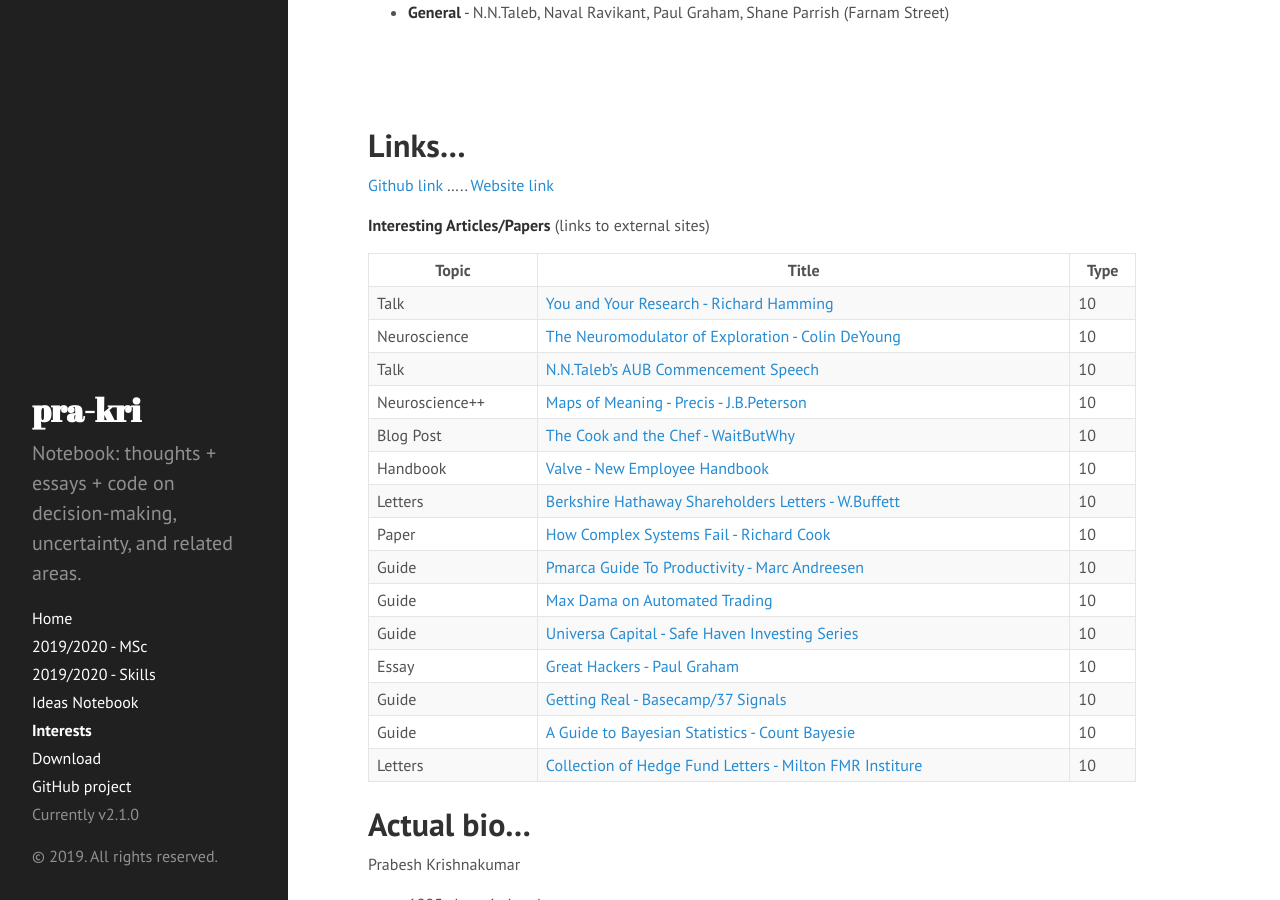
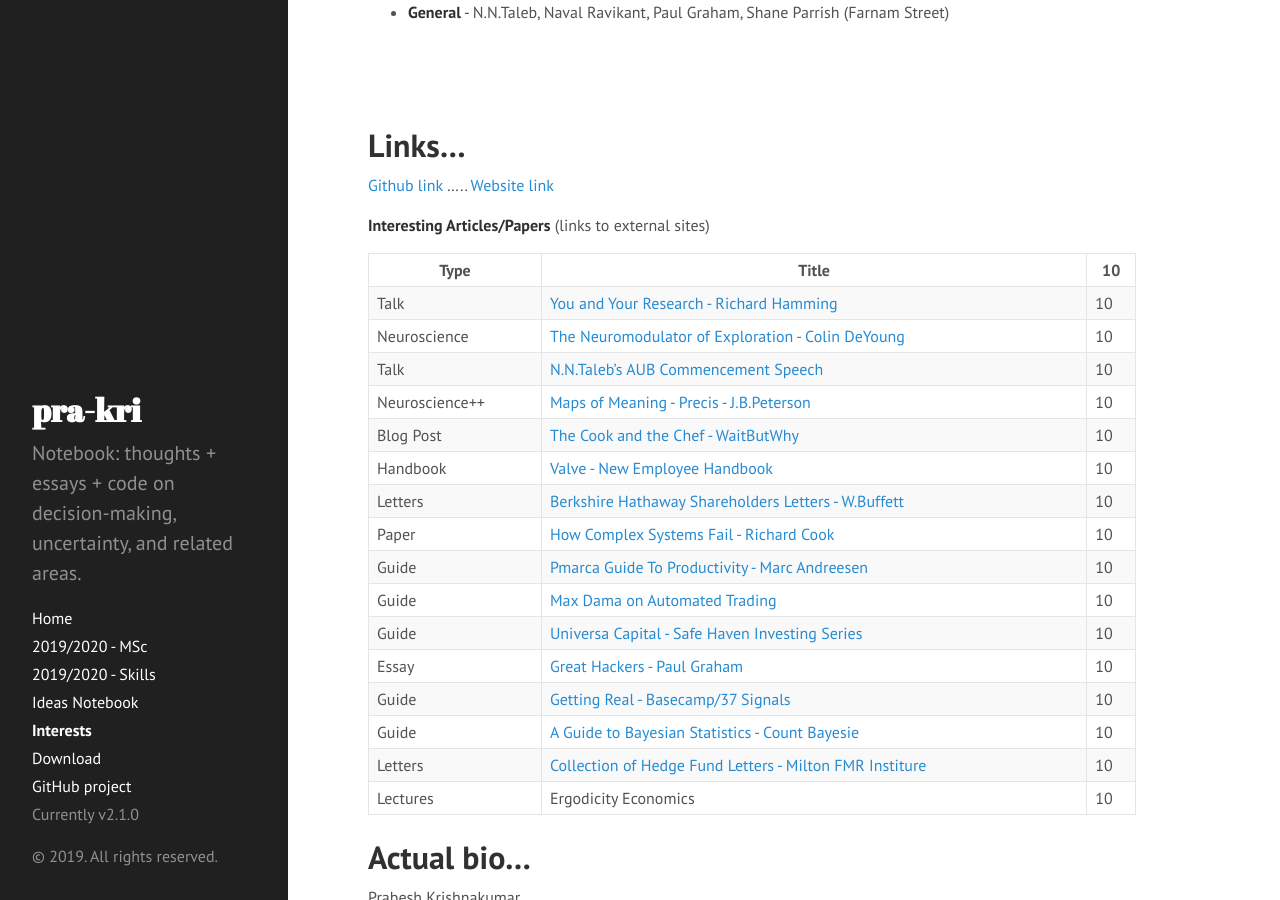
Before and after one commit to pra-kri/pra-kri.github.io, a Jekyll site: the page built from Interests.md, in a window 1280 px wide and 900 px high, scrolled down 2293 px. Built offline with Jekyll 4.4.1, drawn with Linux system fonts in a browser that asks for light colours; Markdown is read by kramdown in place of the engine named in the settings.

Commit message:
Update Interests.md

```diff
--- a/Interests.md
+++ b/Interests.md
@@ -167,7 +167,7 @@ The central idea that I'm curious about: <br>
 **Interesting Articles/Papers** (links to external sites)
 
 
-| Topic | Title | Type |
+| Type | Title | 10 |
 | --- | --- | --- |
 | Talk | [You and Your Research - Richard Hamming ](https://homepages.inf.ed.ac.uk/wadler/papers/firbush/hamming.pdf) | 10 |
 | Neuroscience | [The Neuromodulator of Exploration - Colin DeYoung](https://www.frontiersin.org/articles/10.3389/fnhum.2013.00762/full?utm_source=newsletter&utm_medium=web&utm_campaign=Neuroscience-w49-2013) | 10 |
@@ -184,6 +184,7 @@ The central idea that I'm curious about: <br>
 | Guide | [Getting Real - Basecamp/37 Signals](https://basecamp.com/books/getting-real) | 10 |
 | Guide | [A Guide to Bayesian Statistics - Count Bayesie](https://www.countbayesie.com/blog/2016/5/1/a-guide-to-bayesian-statistics) | 10 |
 | Letters | [Collection of Hedge Fund Letters - Milton FMR Institure](https://miltonfmr.com/hedge-fund-letters/) | 10 |
+| Lectures | Ergodicity Economics | 10
 
 
 # Actual bio...
```
